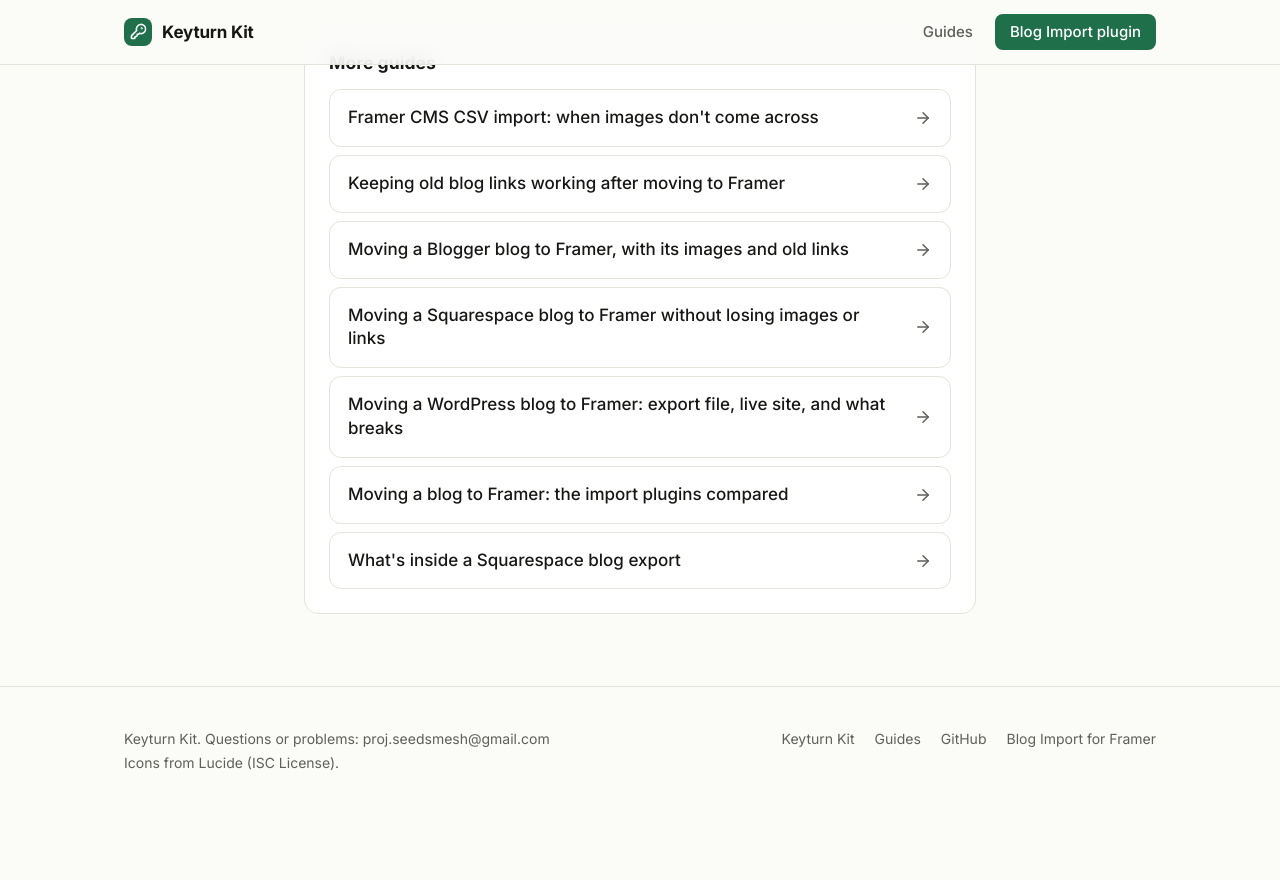
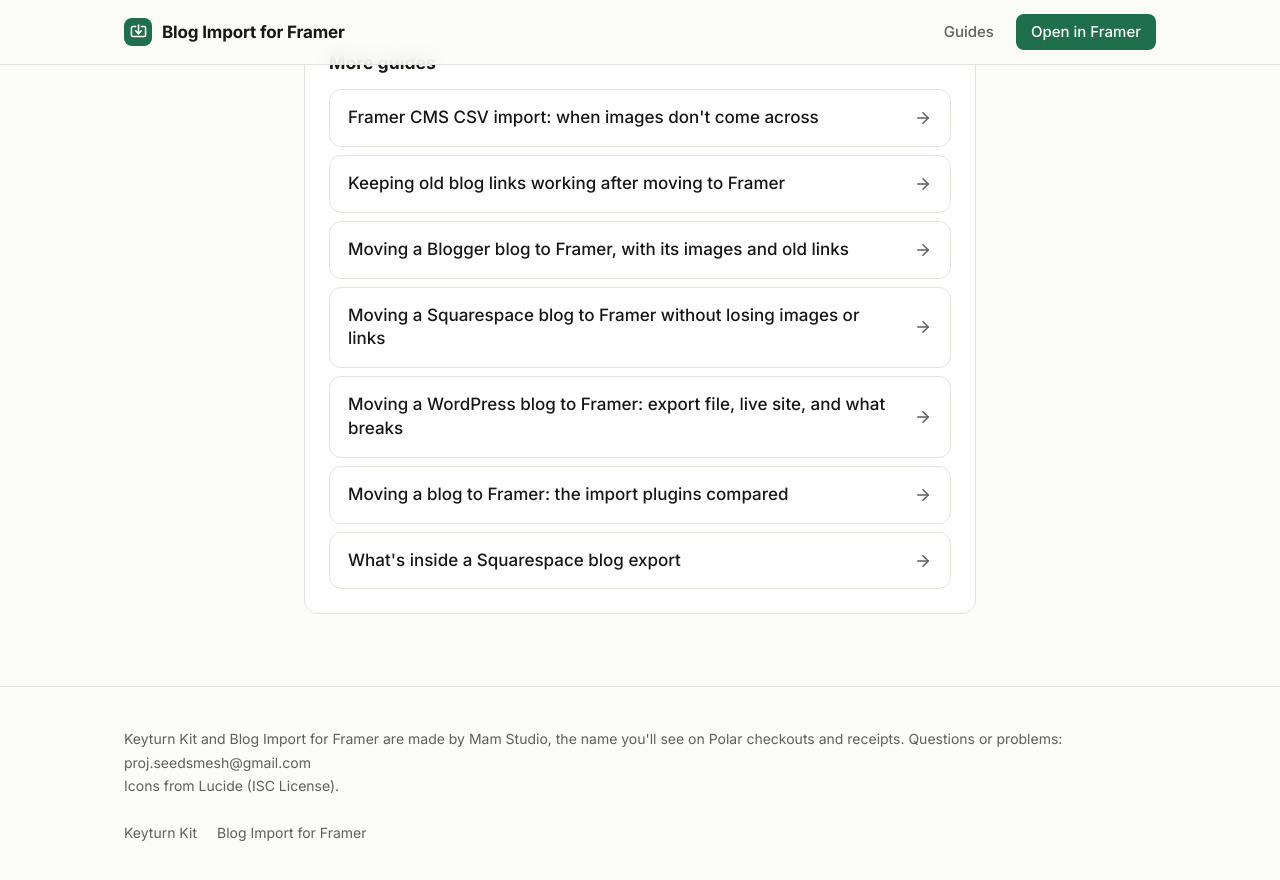
Before and after one commit to keyturnkit/keyturnkit.github.io, a Jekyll site: the page built from guides/medium-blog-to-framer.md, in a window 1280 px wide and 900 px high, scrolled down 2050 px. Shown: the top 880 px of the window. Built offline with Jekyll 4.4.1, drawn with Linux system fonts in a browser that asks for light colours; before the commit the page ends 2880 px from its top, so only the background shows below that.

Commit message:
Blog Import gets its own page and header; Keyturn Kit home keeps only extension guides; footer names Mam Studio

```diff
--- a/_layouts/default.html
+++ b/_layouts/default.html
@@ -20,27 +20,28 @@
 </head>
 <body>
 {% assign framer = false %}{% if page.og_image == '/og-blog-import.png' %}{% assign framer = true %}{% endif %}
-<!-- Icons: Lucide (ISC License), key-round, arrow-right. -->
+<!-- Icons: Lucide (ISC License), key-round, import, arrow-right. -->
 <svg width="0" height="0" style="position:absolute" aria-hidden="true">
   <symbol id="i-key" viewBox="0 0 24 24" fill="none" stroke-width="2.2" stroke-linecap="round" stroke-linejoin="round"><path d="M2.586 17.414A2 2 0 0 0 2 18.828V21a1 1 0 0 0 1 1h3a1 1 0 0 0 1-1v-1a1 1 0 0 1 1-1h1a1 1 0 0 0 1-1v-1a1 1 0 0 1 1-1h.172a2 2 0 0 0 1.414-.586l.814-.814a6.5 6.5 0 1 0-4-4z"/><circle cx="16.5" cy="7.5" r=".5"/></symbol>
+  <symbol id="i-import" viewBox="0 0 24 24" fill="none" stroke-width="2.2" stroke-linecap="round" stroke-linejoin="round"><path d="M12 3v12"/><path d="m8 11 4 4 4-4"/><path d="M8 5H4a2 2 0 0 0-2 2v10a2 2 0 0 0 2 2h16a2 2 0 0 0 2-2V7a2 2 0 0 0-2-2h-4"/></symbol>
   <symbol id="i-arrow" viewBox="0 0 24 24" fill="none" stroke-width="2" stroke-linecap="round" stroke-linejoin="round"><path d="M5 12h14"/><path d="m12 5 7 7-7 7"/></symbol>
 </svg>
 
 <header class="site-header">
   <div class="wrap">
-    <a class="brand" href="/"><span class="brand-mark"><svg><use href="#i-key"/></svg></span>Keyturn Kit</a>
+    {% if framer %}<a class="brand" href="/blog-import/"><span class="brand-mark"><svg><use href="#i-import"/></svg></span>Blog Import for Framer</a>{% else %}<a class="brand" href="/"><span class="brand-mark"><svg><use href="#i-key"/></svg></span>Keyturn Kit</a>{% endif %}
     <nav class="nav">
-      <a href="/#guides">Guides</a>
+      <a href="{% if framer %}/blog-import/#guides{% else %}/#guides{% endif %}">Guides</a>
       {% unless framer %}<a href="/#pricing">Pricing</a>
       <a href="https://github.com/keyturnkit/keyturn-kit">GitHub</a>{% endunless %}
-      {% if framer %}<a class="btn btn-primary btn-sm" href="https://www.framer.com/marketplace/plugins/blog-import-squarespace-wordpress/">Blog Import plugin</a>{% else %}<a class="btn btn-primary btn-sm" href="https://buy.polar.sh/polar_cl_lbYlQnZT7FFPBcNrAdcwK1gqzx45xyNy3anEs3twjGy">Get Pro</a>{% endif %}
+      {% if framer %}<a class="btn btn-primary btn-sm" href="https://www.framer.com/marketplace/plugins/blog-import-squarespace-wordpress/">Open in Framer</a>{% else %}<a class="btn btn-primary btn-sm" href="https://buy.polar.sh/polar_cl_lbYlQnZT7FFPBcNrAdcwK1gqzx45xyNy3anEs3twjGy">Get Pro</a>{% endif %}
     </nav>
   </div>
 </header>
 
 <main>
   <article class="article">
-    {% if page.url contains '/guides/' %}<p class="crumbs"><a href="/">Home</a> / <a href="/#guides">Guides</a></p>{% endif %}
+    {% if page.url contains '/guides/' %}<p class="crumbs">{% if framer %}<a href="/blog-import/">Blog Import</a> / <a href="/blog-import/#guides">Guides</a>{% else %}<a href="/">Keyturn Kit</a> / <a href="/#guides">Guides</a>{% endif %}</p>{% endif %}
     {{ content }}
   </article>
 
@@ -61,12 +62,10 @@
 
 <footer class="site-footer">
   <div class="wrap">
-    <div>Keyturn Kit. Questions or problems: <a href="mailto:proj.seedsmesh@gmail.com">proj.seedsmesh@gmail.com</a><br>Icons from <a href="https://lucide.dev">Lucide</a> (ISC License).</div>
+    <div>Keyturn Kit and Blog Import for Framer are made by Mam Studio, the name you'll see on Polar checkouts and receipts. Questions or problems: <a href="mailto:proj.seedsmesh@gmail.com">proj.seedsmesh@gmail.com</a><br>Icons from <a href="https://lucide.dev">Lucide</a> (ISC License).</div>
     <nav>
       <a href="/">Keyturn Kit</a>
-      <a href="/#guides">Guides</a>
-      <a href="https://github.com/keyturnkit/keyturn-kit">GitHub</a>
-      <a href="https://www.framer.com/marketplace/plugins/blog-import-squarespace-wordpress/">Blog Import for Framer</a>
+      <a href="/blog-import/">Blog Import for Framer</a>
     </nav>
   </div>
 </footer>
```
Also changed, not shown: blog-import/index.md (added, +44 -0 lines), index.html (+3 -10 lines), blog-import/demo-poster.jpg (added), 1 other file.
